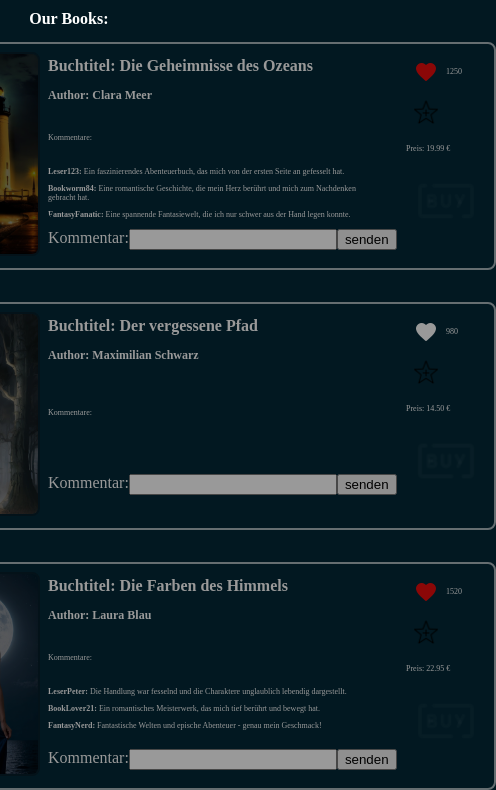
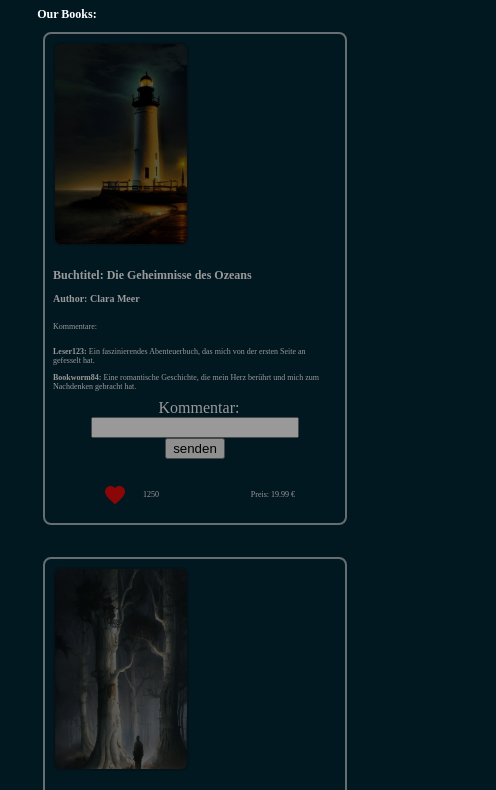
Before and after one commit to raypi/Bookstore, a plain HTML site: page index.html in a window 390 px wide. Shown: the part 123-913 px from the top of the page, 496 px wide, since content can reach past the window. Drawn offline with Linux system fonts and the light colour scheme.

Commit message:
add responsive width 650px

```diff
--- a/css/style.css
+++ b/css/style.css
@@ -1,27 +1,35 @@
 a {
     color: antiquewhite;
     text-decoration: none;
-
 }
 
+
+label {
+    margin-left: 8px;
+    font-size: 16px;
+}
 
 h1 {
     text-align: center;
     font-size: 32px;
+    margin-left: 8px;
 }
 
 
 h2 {
     font-size: 24px;
+    margin-left: 8px;
 }
 
 
 h3 {
     font-size: 20px;
+    margin-left: 8px;
 }
 
 p {
     font-size: 16px;
+    margin-left: 8px;
 }
 
 
@@ -262,6 +270,7 @@ input {
 
 .bookDescription {
     width: 350px;
+    flex-wrap: wrap;
 }
 
 
@@ -275,3 +284,66 @@ input {
     height: 24px;
 }
 }
+
+
+@media (max-width: 650px){
+
+
+    h1 {
+        font-size: 16px;
+    }
+
+
+    h2 {
+        font-size: 12px;
+    }
+
+
+    h3 {
+        font-size: 10px;
+    }
+
+
+input {
+    width: 200px;
+}
+
+
+.bookDescription {
+    width: 300px;
+}
+
+
+.commentBookContainer {
+    width: 280px;
+}
+
+
+.imgDescriptionButton {
+    width: 24px;
+    height: 24px;
+}
+
+
+.bookPreview {
+    flex-direction: column;
+}
+
+
+.inputSection {
+    flex-direction: column;
+    align-items: center;
+}
+
+
+.bookDescriptionButton{
+    display: flex;
+    justify-content: space-around;
+    align-items: center;
+}
+
+
+.maindiv {
+    flex-wrap: wrap;
+}
+}
--- a/script/script.js
+++ b/script/script.js
@@ -74,9 +74,9 @@ function getBook(indexBook) {
                    class="imgDescriptionButton" src="${heartSrc}" alt="like button"></img>
               <p id="likeCount_${indexBook}">${books[indexBook].likes}</p>
             </div>
-            <img onclick="#" class="imgDescriptionButton" src="./img/icon/favorits.png" alt=""></img>
+            <!-- <img onclick="#" class="imgDescriptionButton" src="./img/icon/favorits.png" alt=""></img> -->
             <p>Preis: ${books[indexBook].price.toFixed(2)} €</p>
-            <img onclick="#" class="buyButton" src="./img/icon/buy_white.png" alt=""></img>
+           <!-- <img onclick="#" class="buyButton" src="./img/icon/buy_white.png" alt=""></img> -->
           </div>
       </div>
   `;
```
